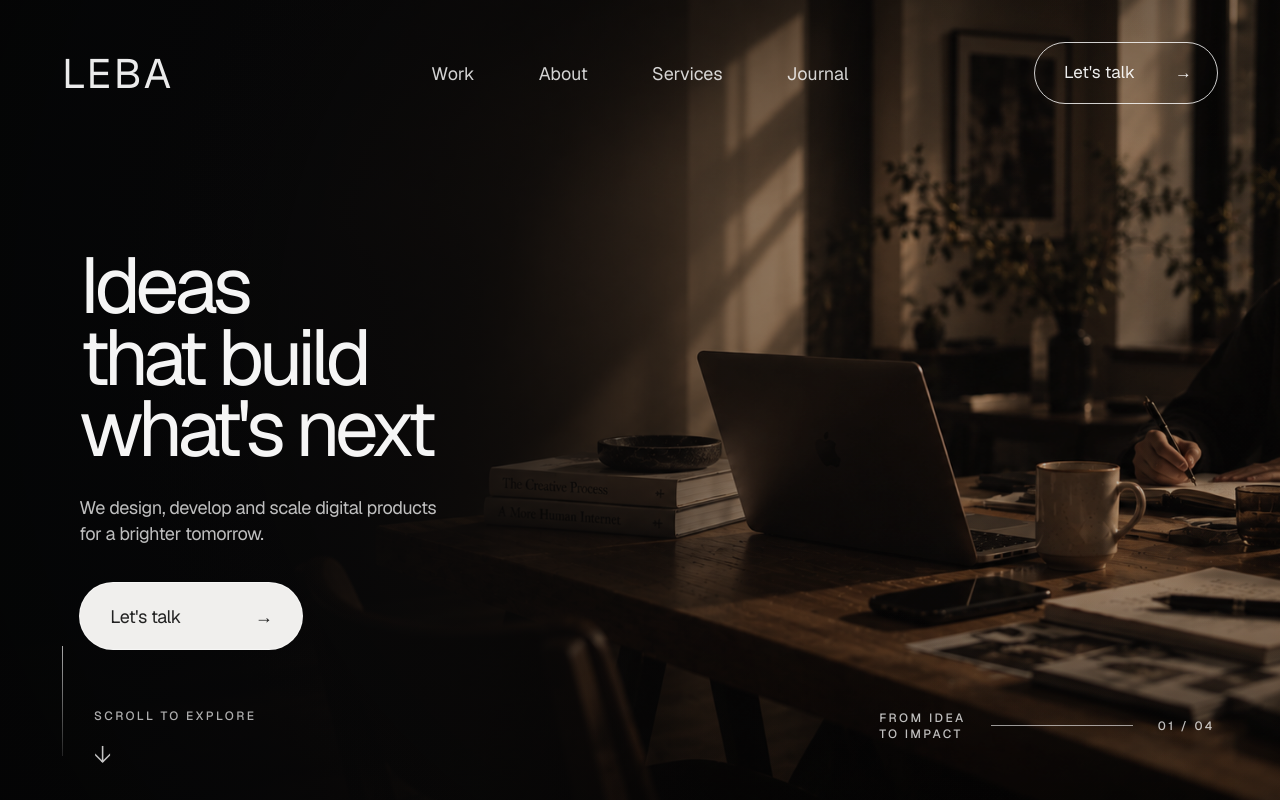
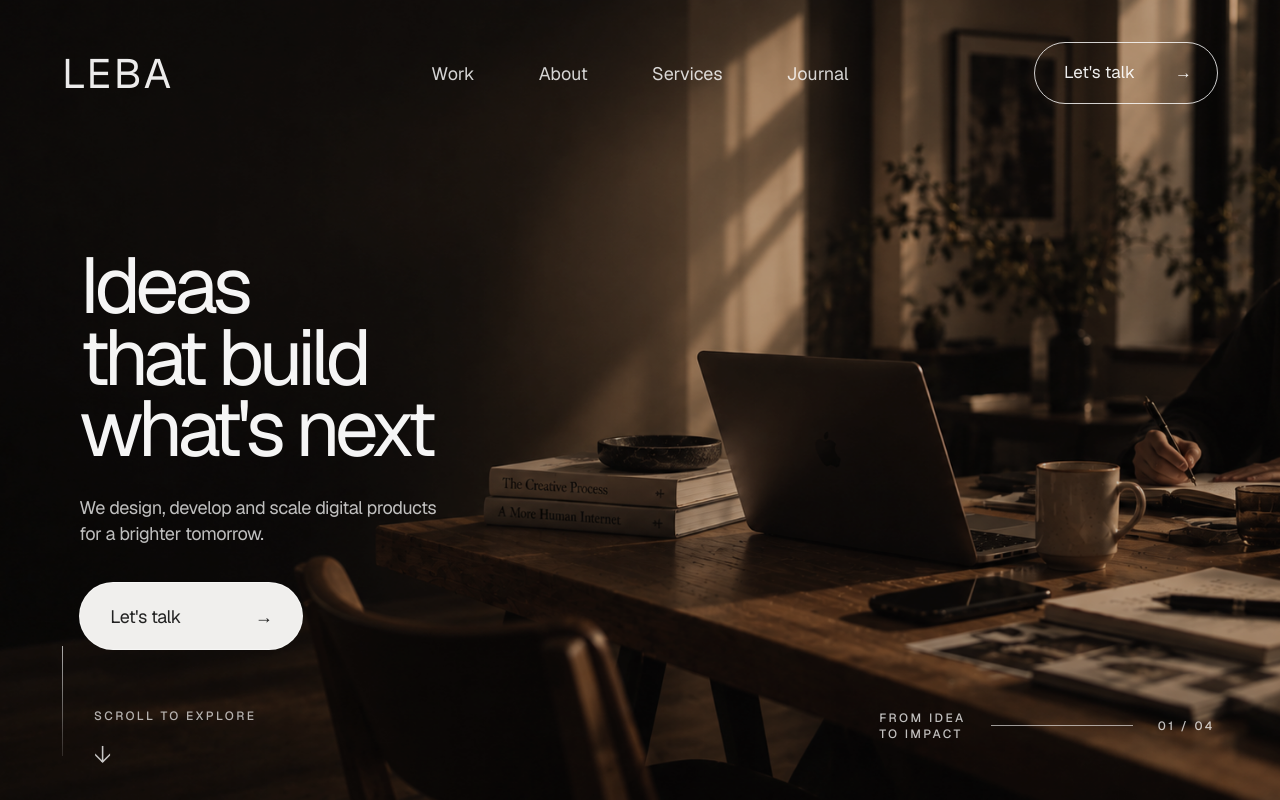
Before and after one commit to NicolasLlanos8799/weareleba, a Next.js app: page / in a window 1280 px wide. Built offline with nearby package versions, Linux system fonts and the light colour scheme.

Commit message:
Remove extra hero darkening overlays so portada renders naturally

```diff
--- a/components/sections/Hero.tsx
+++ b/components/sections/Hero.tsx
@@ -4,9 +4,6 @@ export function Hero() {
   return (
     <section id="top" className="hero hero-cinematic" aria-labelledby="hero-title">
       <HeroReferenceVisual />
-
-      <div className="hero-cinematic-shade" aria-hidden="true" />
-      <div className="hero-cinematic-vignette" aria-hidden="true" />
 
       <div className="hero-content">
         <div className="hero-copy-cinematic">
```
